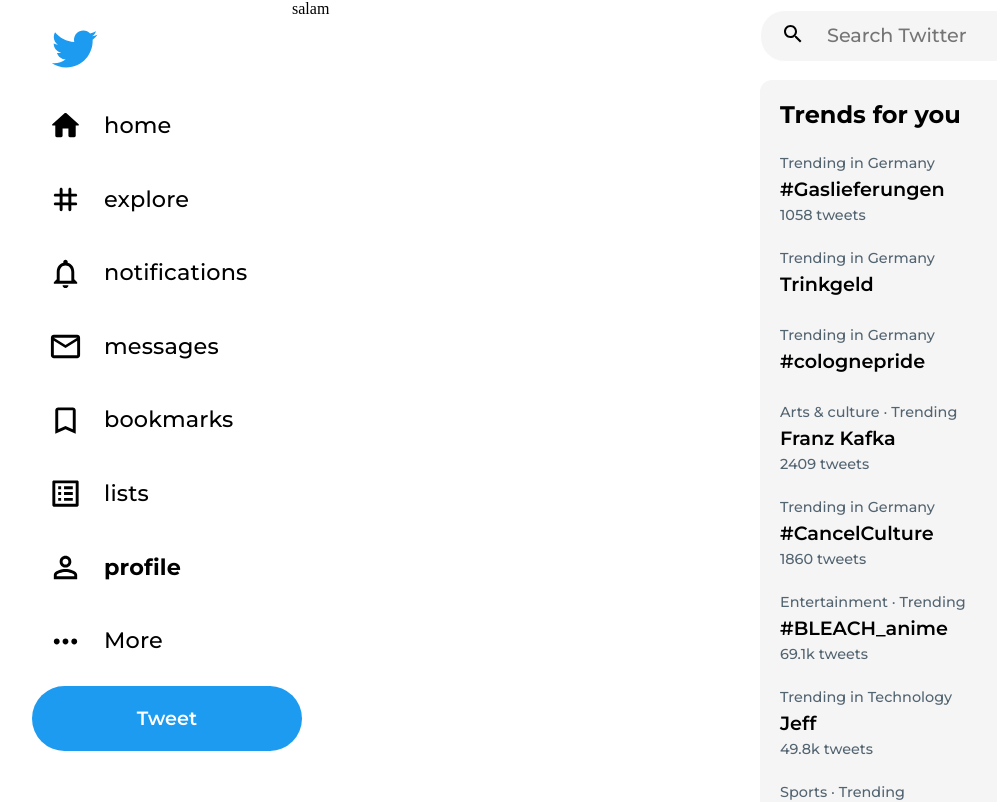
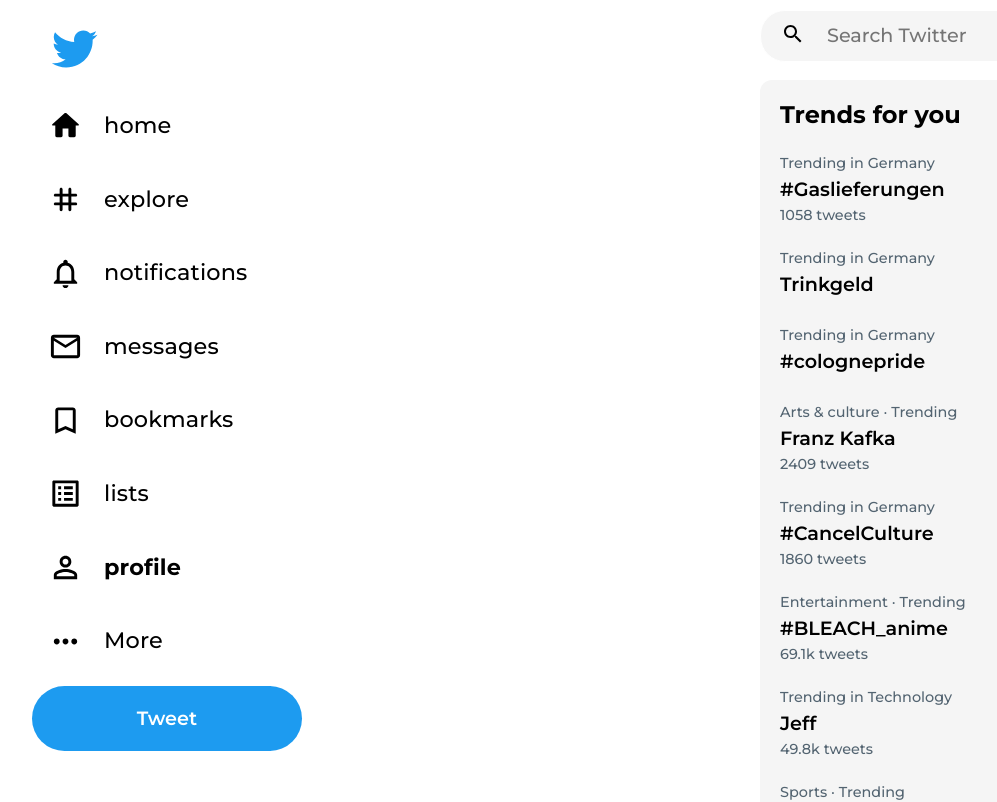
Before and after one commit to alivarastepour/twitter, a Next.js app: page /1 in a window 1280 px wide. Shown: the top 802 px of the page, without its empty margins (92-1089 px from the left). Built offline with nearby package versions, Linux system fonts and the light colour scheme; no server answers.

Commit message:
container presenter pattern is applied to Profile component

```diff
--- /dev/null
+++ b/Components/Profile/Container/ProfileContainer.tsx
@@ -0,0 +1,26 @@
+import { useEffect } from "react";
+import { Dispatch } from "@reduxjs/toolkit";
+import { useDispatch } from "react-redux";
+
+import Profile from "../Presenter";
+
+import useFetch from "../../../customHooks/useFetch";
+import { HOST } from "../../../public/host";
+import { TprofileContainer } from "../Handlers/TprofileContainer";
+
+const ProfileContainer = ({ username }: TprofileContainer) => {
+  const url: string =
+    username === "profile" ? `${HOST}/user` : `${HOST}/profiles/${username}`;
+
+  const dispatch: Dispatch<any> = useDispatch();
+
+  useEffect(() => {
+    dispatch({ type: "sidebar/select", payload: "profile" });
+  }, []);
+
+  const { data: userInfo } = useFetch(url);
+
+  return <Profile userInfo={userInfo?.data?.user} />;
+};
+
+export default ProfileContainer;
--- /dev/null
+++ b/Components/Profile/Presenter/index.tsx
@@ -0,0 +1,9 @@
+import { Tprofile } from "../Handlers/Tprofile";
+
+const Profile = ({ userInfo }: Tprofile) => (
+  <>
+    <div></div>
+  </>
+);
+
+export default Profile;
--- a/Components/Profile/index.tsx
+++ /dev/null
@@ -1,18 +0,0 @@
-import { Dispatch } from "@reduxjs/toolkit";
-import { useEffect } from "react";
-import { useDispatch } from "react-redux";
-import useFetch from "../../customHooks/useFetch";
-import { HOST } from "../../public/host";
-
-const Profile = ({ username }) => {
-  const dispatch: Dispatch<any> = useDispatch();
-  useEffect(() => {
-    dispatch({ type: "sidebar/select", payload: "profile" });
-  }, []);
-  const url: string =
-    username === "profile" ? `${HOST}/user` : `${HOST}/profiles/${username}`;
-  const { data: userInfo } = useFetch(url);
-  return <>salam</>;
-};
-
-export default Profile;
--- a/pages/[username].tsx
+++ b/pages/[username].tsx
@@ -1,11 +1,15 @@
-import Profile from "../Components/Profile";
 import axios from "axios";
 import { HOST } from "../public/host";
 import HomePageWrapper from "../Components/HomePageWrapper";
+import ProfileContainer from "../Components/Profile/Container/ProfileContainer";
 
 const ProfilePage = (props) => (
   <>
-    <HomePageWrapper title={props.username} Component={Profile} props={props} />
+    <HomePageWrapper
+      title={props.username}
+      Component={ProfileContainer}
+      props={props}
+    />
   </>
 );
 
```
